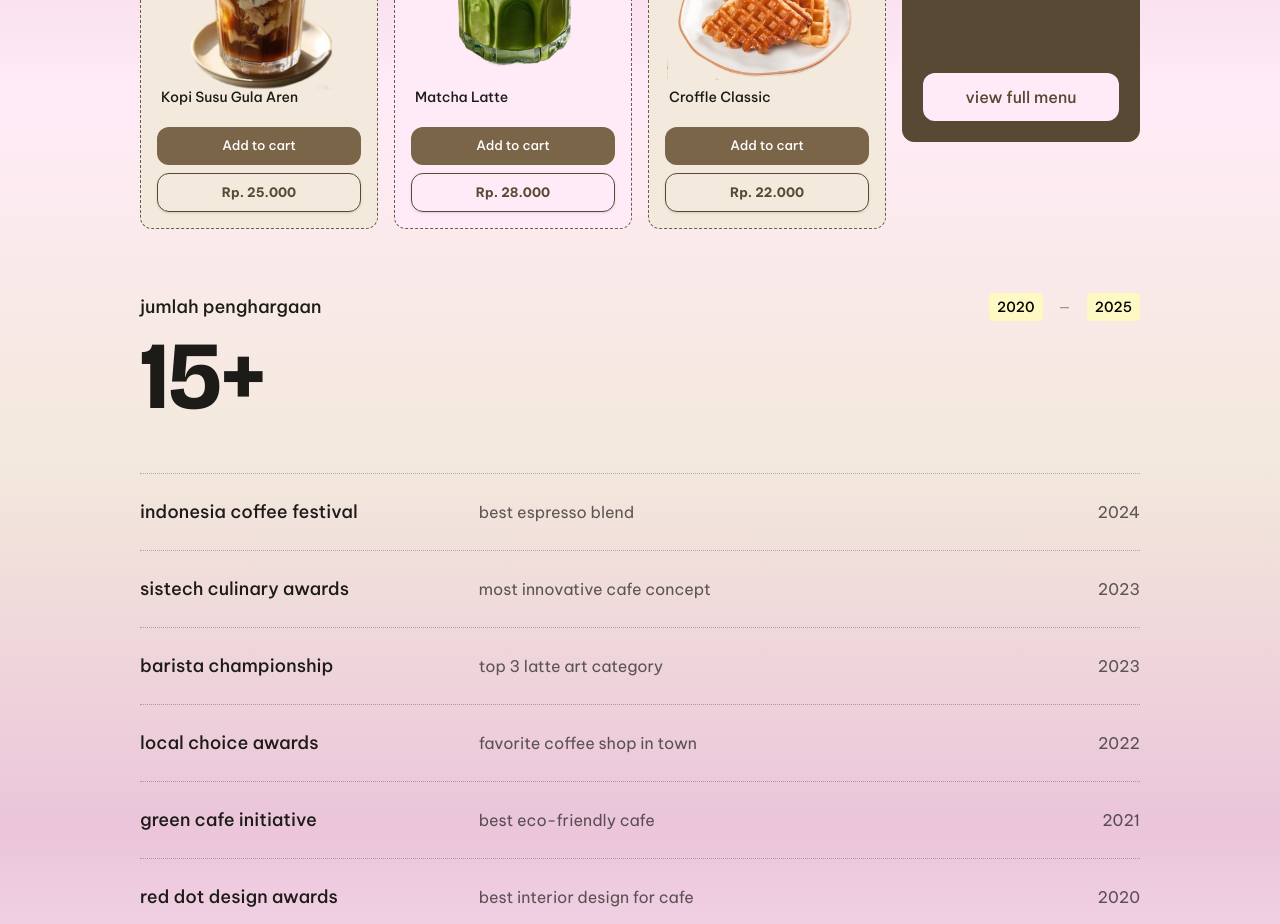
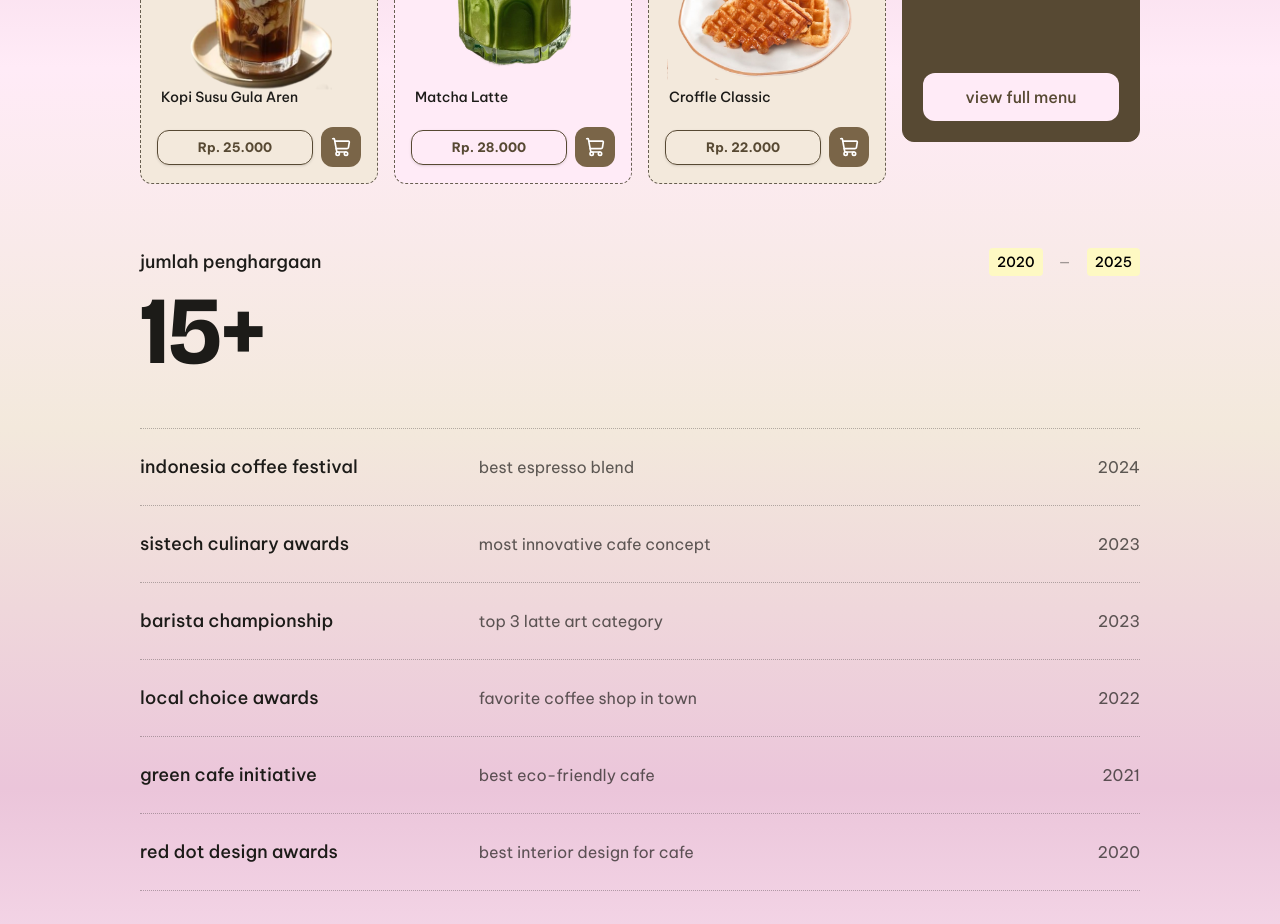
Before and after one commit to fatiya17/sistech-cafe, a Next.js app: page / in a window 1280 px wide. Shown: the part 1800-2724 px from the top of the page. Built offline with nearby package versions, Linux system fonts and the light colour scheme.

Commit message:
style: update layout button add to cart and price

```diff
--- a/components/menu/ProductCard.jsx
+++ b/components/menu/ProductCard.jsx
@@ -1,7 +1,7 @@
 "use client";
 
 import { useState } from "react";
-import { Heart } from "lucide-react";
+import { Heart, ShoppingCart } from "lucide-react";
 import Image from "next/image";
 
 export function ProductCard({
@@ -65,18 +65,19 @@ export function ProductCard({
             {title}
           </h4>
 
-          {/* Bottom Bar: Cart Button & Price */}
-          <div className="flex flex-col gap-2 mt-2">
-            <button
-              className={`w-full px-3 py-2.5 rounded-md text-xs sm:text-[13px] font-medium transition-colors text-center ${btnColorClass}`}
-            >
-              Add to cart
-            </button>
+          {/* Bottom Bar: Price & Cart Button */}
+          <div className="flex justify-between items-center gap-2 mt-2">
             <div
-              className={`w-full px-2.5 py-2.5 rounded-md text-xs sm:text-[13px] font-bold shadow-sm text-center ${priceColorClass}`}
+              className={`flex-1 px-2 py-2 rounded-md text-xs sm:text-[13px] font-bold shadow-sm flex items-center justify-center ${priceColorClass}`}
             >
               Rp. {price.toLocaleString('id-ID')}
             </div>
+            <button
+              className={`flex-shrink-0 w-9 h-9 sm:w-10 sm:h-10 rounded-md flex items-center justify-center transition-colors ${btnColorClass}`}
+              aria-label="Add to cart"
+            >
+              <ShoppingCart className="w-4 h-4 sm:w-5 sm:h-5" />
+            </button>
           </div>
         </div>
       </div>
```
